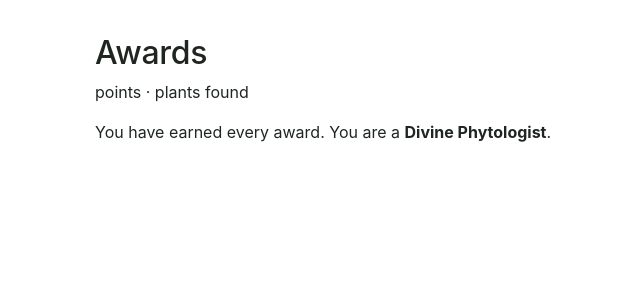
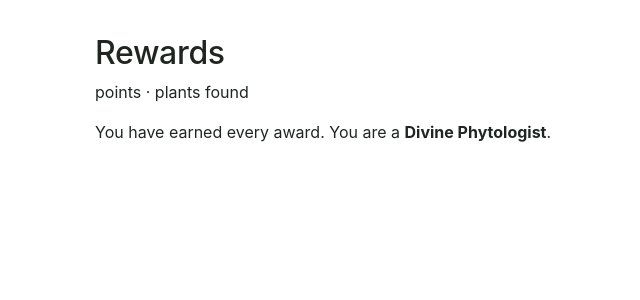
Before and after one commit to Bloom-CSCI-3308/Nature-ID-App, a Node server app: template ProjectSourceCode/src/views/pages/rewards.hbs in a window 1280 px wide. Shown: the top 300 px of the page, without its empty margins (11-651 px from the left). Run offline with Node 20, Linux system fonts and the light colour scheme; the template is opened without the code that fills it, so the values that code supplies are empty; some libraries are stand-ins or nearby versions.

Commit message:
fixed header on rewards page to say 'rewards' instead of 'awards'

```diff
--- a/ProjectSourceCode/src/views/pages/rewards.hbs
+++ b/ProjectSourceCode/src/views/pages/rewards.hbs
@@ -1,5 +1,5 @@
 <div class="awards-page">
-  <h2>Awards</h2>
+  <h2>Rewards</h2>
 
   {{#if message}}
     <div class="alert alert-danger" role="alert">{{message}}</div>
```
